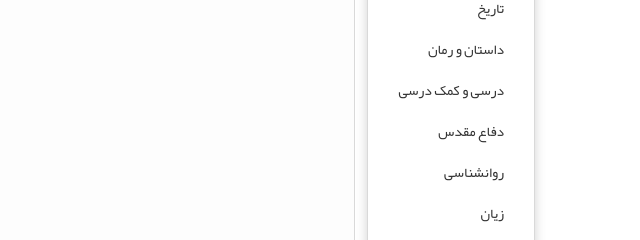
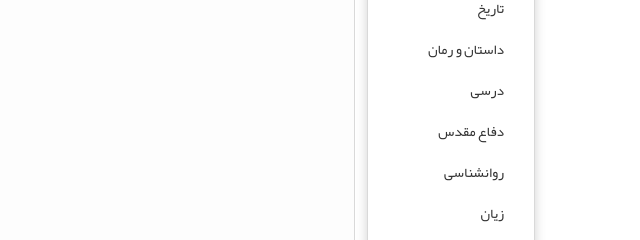
Before and after one commit to m1javad/library, a website built with webpack: page dist/index.html in a window 1280 px wide. Both pictures are taken after a click on the link "دسته بندی ها". Shown: the part 246-486 px from the top of the page, 640-1280 px from the left. Built offline with nearby package versions, Linux system fonts and the light colour scheme.

Commit message:
little change

```diff
--- a/dist/index.html
+++ b/dist/index.html
@@ -50,7 +50,7 @@
                       <li><a href="#" id="adabiat">ادبیات</a></li>
                       <li><a href="#" id="tarikh">تاریخ</a></li>
                       <li><a href="#" id="roman">داستان و رمان</a></li>
-                      <li><a href="#">درسی و کمک درسی </a></li>
+                      <li><a href="#">درسی  </a></li>
                       <li><a href="#" id="defa">دفاع مقدس</a></li>
                       <li><a href="#" id="ravanshenasi">روانشناسی</a></li>
                       <li><a href="#">زیان </a></li>
```
